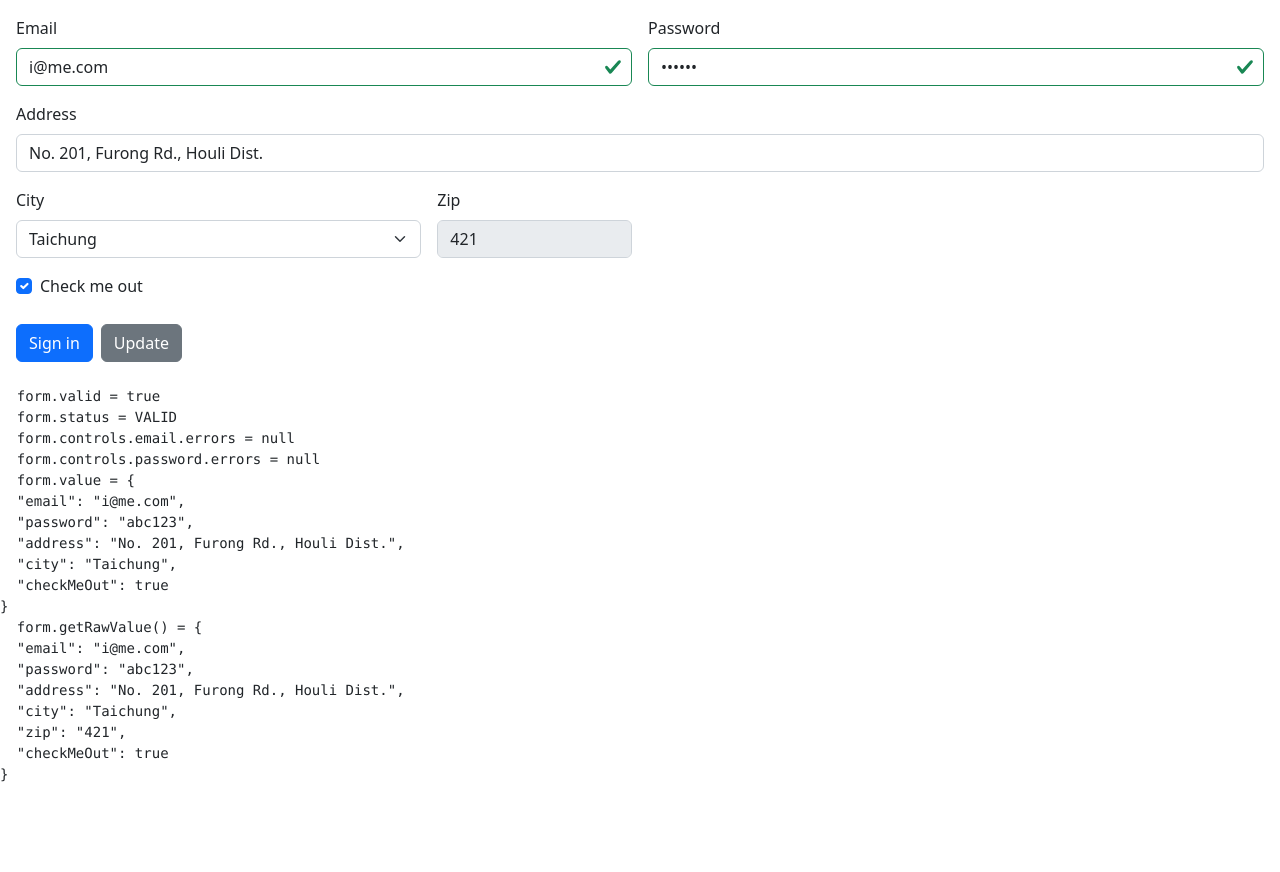
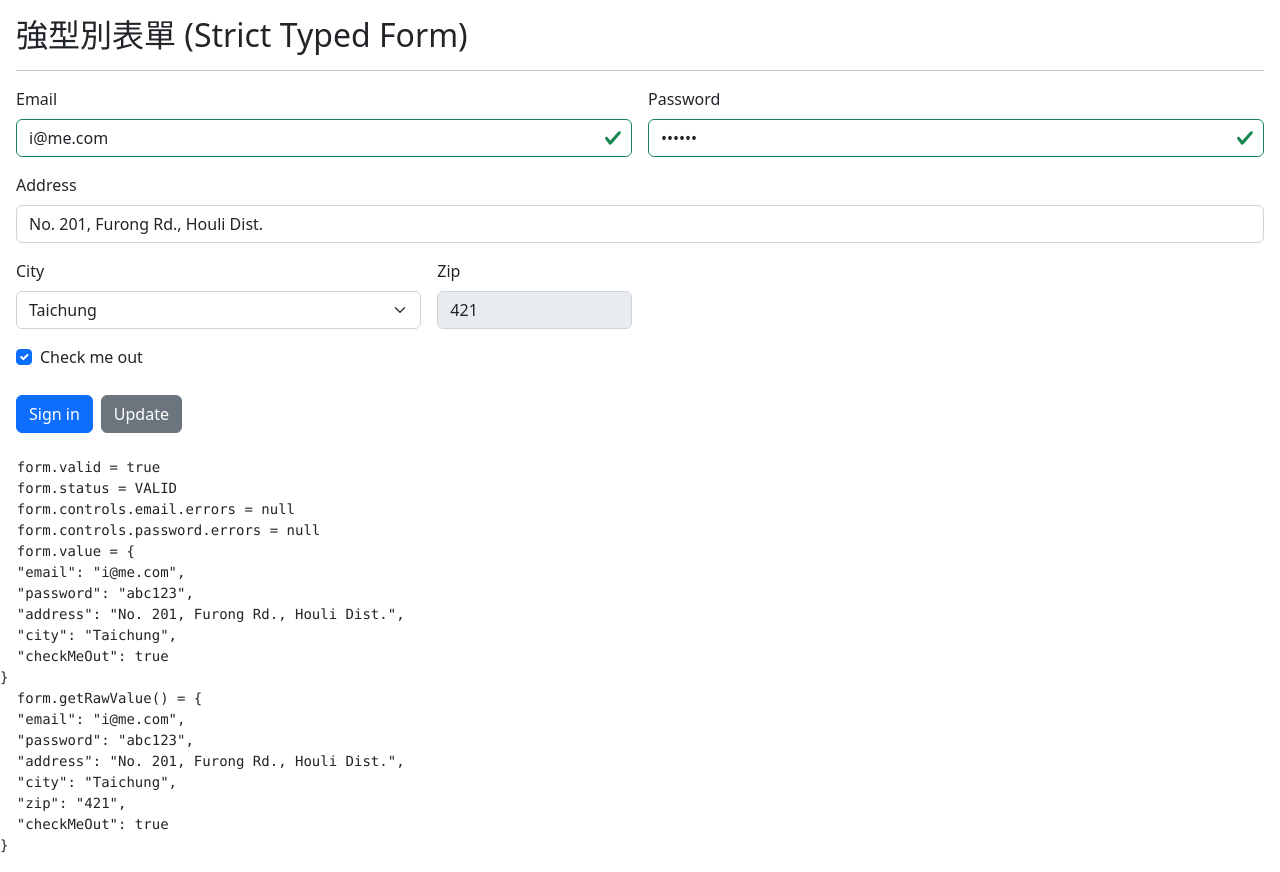
Before and after one commit to urbrioche/angular-typed-forms, an Angular app: page / in a window 1280 px wide. Before the commit the page ends 801 px from the top, so only its background shows below. Built offline with nearby package versions, Linux system fonts and the light colour scheme.

Commit message:
加上標題

```diff
--- a/src/app/typed-form-demo/typed-form-demo.component.html
+++ b/src/app/typed-form-demo/typed-form-demo.component.html
@@ -1,4 +1,6 @@
 <div class="p-3 m-0">
+  <h2>強型別表單 (Strict Typed Form)</h2>
+  <hr>
   <form class="row g-3" [formGroup]="form">
     <div class="col-md-6">
       <label for="inputEmail4" class="form-label">Email</label>
```
